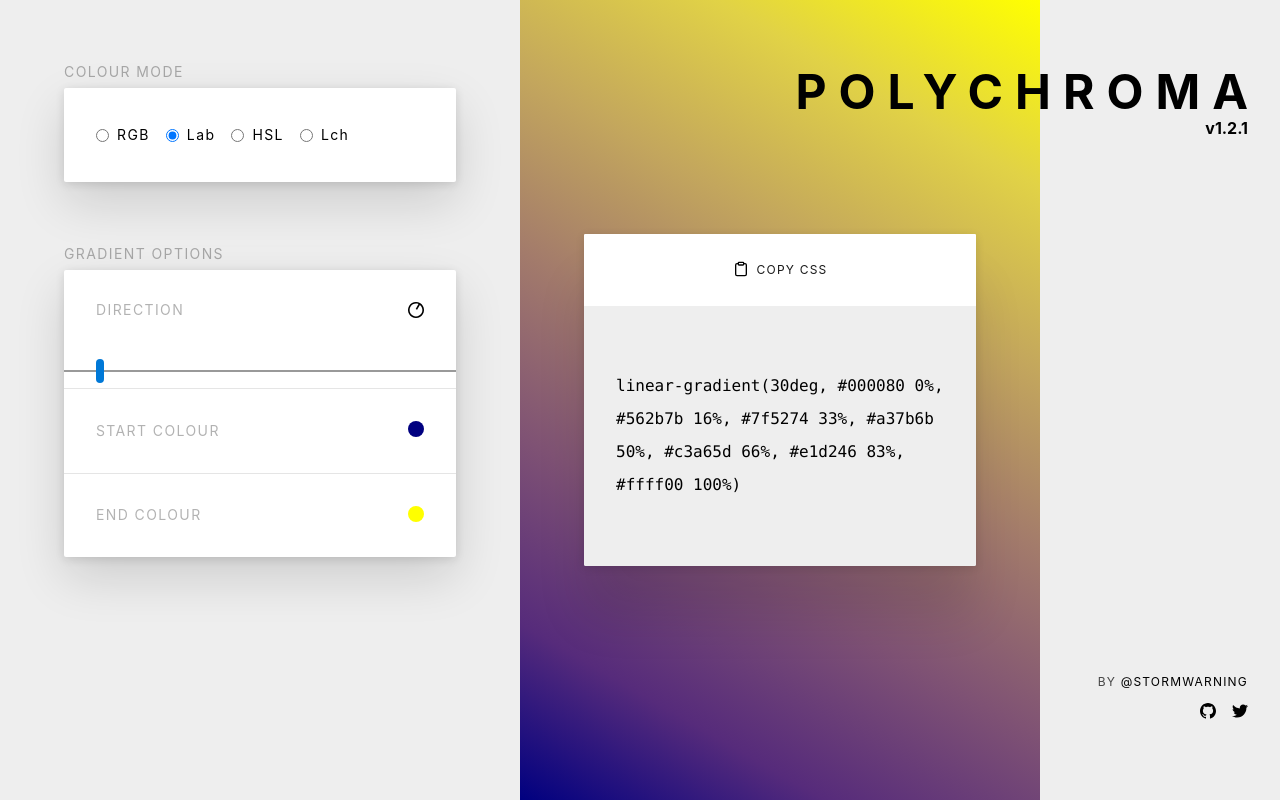
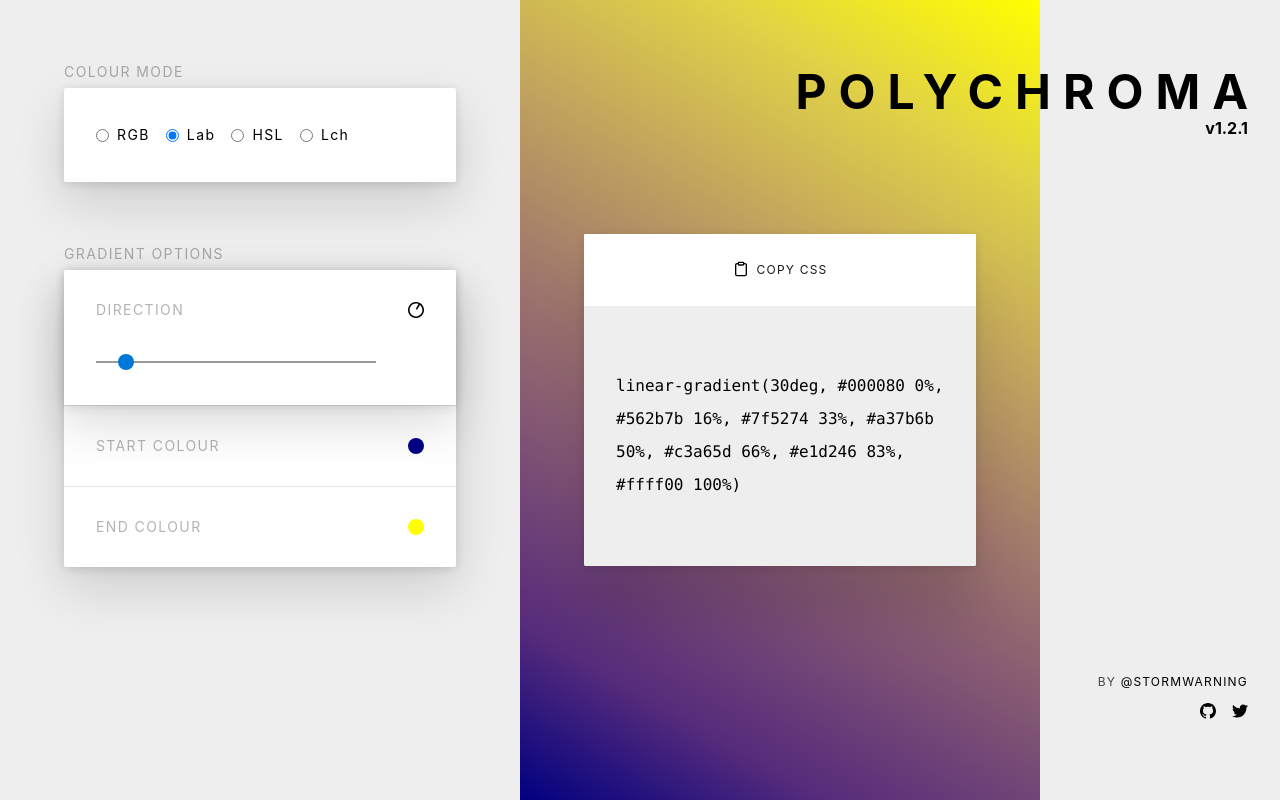
Before and after one commit to stormwarning/polychroma, a Nuxt app: page / in a window 1280 px wide. Both pictures are taken after a click on the heading "DIRECTION". Built offline with nearby package versions, Linux system fonts and the light colour scheme.

Commit message:
🎁 Add RangeField and OptionControls components (#5)

```diff
--- a/components/OptionControls.vue
+++ b/components/OptionControls.vue
@@ -1,9 +1,11 @@
 <template>
-    <details class="bb b--black-10">
-        <summary class="w-100 flex items-center justify-between pa3 pa4-ns">
-            <slot name="summary"></slot>
+    <details class>
+        <summary class>
+            <div class="w-100 flex items-center justify-between pa3 pa4-ns">
+                <slot name="summary"></slot>
+            </div>
         </summary>
-        <div>
+        <div class="options-drawer relative pa4-ns pt1-ns pr3-ns mr5-ns">
             <slot></slot>
         </div>
     </details>
@@ -16,12 +18,24 @@ export default {
 </script>
 
 <style scoped>
+details {
+    transition: box-shadow 200ms ease-in-out;
+}
+details[open] {
+    box-shadow: rgba(0, 0, 0, 0.12) 0 2px 10px, 0 20px 50px 0 rgba(0, 0, 0, 0.14);
+}
+
 summary {
     list-style-type: none;
     cursor: pointer;
+    outline: none;
 }
 
 summary::-webkit-details-marker {
   display: none;
 }
+
+.options-drawer {
+    /* margin-top: -5rem; */
+}
 </style>
--- /dev/null
+++ b/components/RangeField.vue
@@ -0,0 +1,162 @@
+<template>
+    <div class="range-field" :class="{'is-disabled': disabled}">
+        <label v-if="label" class="range-field__label">
+            <slot>{{ label }}</slot>
+        </label>
+
+        <input
+            class="range-field__input"
+            type="range"
+            :disabled="disabled"
+            :max="max"
+            :min="min"
+            :value="value"
+            v-bind="$attrs"
+            @input="input"
+        >
+    </div>
+</template>
+
+<script>
+export default {
+  props: {
+    disabled: {
+      type: Boolean,
+      default: false
+    },
+
+    label: {
+      type: String,
+      default: ''
+    },
+
+    max: {
+      type: Number,
+      default: 100
+    },
+
+    min: {
+      type: Number,
+      default: 0
+    },
+
+    value: {
+      type: Number,
+      default: 50
+    }
+  },
+
+  methods: {
+    input($event) {
+      if (!this.disabled) {
+        this.$emit('input', parseFloat($event.target.value));
+      }
+    }
+  }
+};
+</script>
+
+<style lang="scss">
+$fallbackAccentColor: #0078d7;
+
+:root {
+    --range-accent-color: #0078d7;
+}
+
+.range-field {
+    &.is-disabled {
+        color: lighten(#000, 60%);
+    }
+}
+
+.range-field__label {
+    display: block;
+    line-height: 1rem;
+    color: #000100;
+}
+
+.range-field__input {
+    appearance: none;
+    width: 100%;
+
+    &:focus {
+        outline: none;
+    }
+
+    @mixin track() {
+        height: 2px;
+        margin-bottom: calc(0.5rem - 2px);
+        background: lighten(#000, 60%);
+    }
+
+    &::-ms-track {
+        height: 1rem;
+    }
+    &::-ms-fill-lower,
+    &::-ms-fill-upper {
+        @include track;
+    }
+    &::-ms-fill-lower {
+        background: var(--range-accent-color, $fallbackAccentColor);
+    }
+    &::-moz-range-track {
+        @include track;
+    }
+    &::-moz-progress-bar {
+        margin-inline-start: 0;
+        margin-inline-end: 0;
+    }
+    &::-webkit-slider-runnable-track {
+        @include track;
+    }
+
+    @mixin thumb() {
+        width: 1rem;
+        height: 1rem;
+        margin: 0;
+        cursor: pointer;
+        background: var(--range-accent-color, $fallbackAccentColor);
+        border: 0;
+        border-radius: 50%;
+
+        &:focus {
+            background: #000;
+        }
+    }
+
+    &::-webkit-slider-thumb {
+        @include thumb();
+
+        margin-top: calc(-0.5rem + 1px);
+        margin-bottom: calc(0.5rem + 1px);
+        -webkit-appearance: none; // stylelint-disable property-no-vendor-prefix
+    }
+    &::-ms-thumb {
+        @include thumb();
+    }
+    &::-moz-range-thumb {
+        @include thumb();
+    }
+
+    &:disabled {
+        @mixin slider-disabled() {
+            cursor: default;
+            background: lighten(#000, 80%);
+        }
+
+        &::-ms-fill-lower,
+        &::-ms-fill-upper,
+        &::-ms-thumb {
+            @include slider-disabled();
+        }
+        &::-webkit-slider-thumb,
+        &::-webkit-slider-runnable-track {
+            @include slider-disabled();
+        }
+        &::-moz-range-track,
+        &::-moz-range-thumb {
+            @include slider-disabled();
+        }
+    }
+}
+</style>
--- a/components/SliderInput.vue
+++ /dev/null
@@ -1,164 +0,0 @@
-<template>
-    <div class="range-field" :class="{'is-disabled': disabled}">
-        <label v-if="label" class="range-field__label">
-            <slot>{{ label }}</slot>
-        </label>
-
-        <input
-            class="range-field__input"
-            type="range"
-            :disabled="disabled"
-            :max="max"
-            :min="min"
-            :value="value"
-            v-bind="$attrs"
-            @input="input"
-        >
-    </div>
-</template>
-
-<script>
-export default {
-  name: 'RangeField',
-
-  props: {
-    disabled: {
-      type: Boolean,
-      default: false
-    },
-
-    label: {
-      type: String,
-      default: ''
-    },
-
-    max: {
-      type: Number,
-      default: 100
-    },
-
-    min: {
-      type: Number,
-      default: 0
-    },
-
-    value: {
-      type: Number,
-      default: 50
-    }
-  },
-
-  methods: {
-    input($event) {
-      if (!this.disabled) {
-        this.$emit('input', parseFloat($event.target.value));
-      }
-    }
-  }
-};
-</script>
-
-<style lang="scss">
-$fallbackAccentColor: #0078d7;
-
-:root {
-    --range-accent-color: #0078d7;
-}
-
-.range-field {
-    margin: 8px 0;
-  font-size: 15px;
-
-    &.is-disabled {
-        color: lighten(#000, 60%);
-    }
-}
-.range-field__label {
-    display: block;
-    margin-bottom: 4px;
-  line-height: 30px;
-  color: #000100;
-}
-.range-field__input {
-  appearance: none;
-  width: 100%;
-  margin: 8px 0;
-
-  &:focus {
-    outline: none;
-  }
-
-  @mixin track() {
-      height: 2px;
-    background: lighten(#000, 60%);
-  }
-
-  &::-ms-track {
-    height: 24px;
-  }
-  &::-ms-fill-lower,
-  &::-ms-fill-upper {
-    @include track;
-  }
-  &::-ms-fill-lower {
-    background: var(--range-accent-color, $fallbackAccentColor);
-  }
-  &::-moz-range-track {
-    @include track;
-  }
-  &::-moz-progress-bar {
-    margin-inline-start: 0;
-    margin-inline-end: 0;
-  }
-  &::-webkit-slider-runnable-track {
-    @include track;
-  }
-
-  @mixin thumb() {
-    background: var(--range-accent-color, $fallbackAccentColor);
-    height: 24px;
-    width: 8px;
-    border-radius: 4px;
-    cursor: pointer;
-    border: 0;
-    margin: 0;
-
-    &:focus {
-      background: #000;
-    }
-  }
-
-  &::-webkit-slider-thumb {
-    @include thumb;
-    -webkit-appearance: none;
-    margin-top: -11px;
-    margin-bottom: 11px;
-  }
-  &::-ms-thumb {
-    @include thumb;
-  }
-  &::-moz-range-thumb {
-    @include thumb;
-  }
-
-  &:disabled {
-    @mixin slider-disabled() {
-      background: lighten(#000, 80%);
-      cursor: default;
-    }
-    &::-ms-fill-lower,
-    &::-ms-fill-upper,
-    &::-ms-thumb {
-      @include slider-disabled;
-    }
-    &::-webkit-slider-thumb,
-    &::-webkit-slider-runnable-track {
-      @include slider-disabled;
-    }
-    &::-moz-range-track,
-    &::-moz-range-thumb {
-      @include slider-disabled;
-    }
-  }
-}
-</style>
--- a/nuxt.config.js
+++ b/nuxt.config.js
@@ -82,13 +82,7 @@ export default {
         VERSION: getVersion(),
     },
 
-    build: {
-        // vendor: [
-        //     'chroma-js',
-        //     // 'vue-color',
-        // ],
-        // plugins: [{ src: '~/plugins/vue-slider-component', ssr: false }],
-    },
+    build: {},
 
     plugins: [],
 
--- a/pages/index.vue
+++ b/pages/index.vue
@@ -51,7 +51,7 @@
                                 ></path>
                             </svg>
                         </template>
-                        <slider-input
+                        <range-field
                             :value="direction"
                             label
                             :min="0"
@@ -59,29 +59,27 @@
                             @input="rotateGradient"
                         />
                     </option-controls>
-                    <div
+                    <option-controls
                         v-for="(stop, index) in stops"
                         :key="index"
-                        :class="index !== stops.length -1 ? 'bb b--black-10' : ''"
-                        class="w-100 flex items-center justify-between pa3 pa4-ns"
+                        class="bt b--black-10"
                     >
-                        <span class="dib f7 f6-ns ttu tracked black-30">
+                        <template slot="summary">
+                            <span
+                                class="dib f7 f6-ns ttu tracked black-30"
+                                @click="stop.pickerVisible = !stop.pickerVisible"
+                            >
                                 <b v-if="index === 0" class="normal">Start</b>
                                 <b v-else class="normal">End</b>
                                 Colour
                             </span>
-                        <div class="relative">
-                            <div class="pointer" @click="stop.pickerVisible = !stop.pickerVisible">
                             <span
                                 :style="{ backgroundColor: stop.color.hex }"
                                 class="dib w1 h1 br-pill"
                             />
-                            </div>
-                            <div v-if="stop.pickerVisible" class="absolute right-0 z-1">
-                                <color-picker v-model="stop.color"/>
-                            </div>
-                        </div>
-                    </div>
+                        </template>
+                        <color-picker v-if="stop.pickerVisible" v-model="stop.color"/>
+                    </option-controls>
                 </section>
             </fieldset>
         </form>
@@ -95,7 +93,7 @@ import { mapState } from 'vuex'
 import { Chrome as ColorPicker } from 'vue-color'
 
 import Gradient from '~/components/Gradient.vue'
-import SliderInput from '~/components/SliderInput.vue'
+import RangeField from '~/components/RangeField.vue'
 import OptionControls from '~/components/OptionControls.vue'
 
 export default {
@@ -103,14 +101,12 @@ export default {
         ColorPicker,
         OptionControls,
         Gradient,
-        SliderInput,
+        RangeField,
     },
 
     data() {
         return {
             version: process.env.VERSION,
-
-            sliderVisible: false,
 
             stops: [
                 {
@@ -133,7 +129,6 @@ export default {
         }
     },
 
-    // computed: mapState(['colorMode', 'version']),
     computed: {
         rotation: function () {
             return `rotate(${this.direction} 10 10)`
```
Lines whose indentation alone changed are shown as unchanged.
